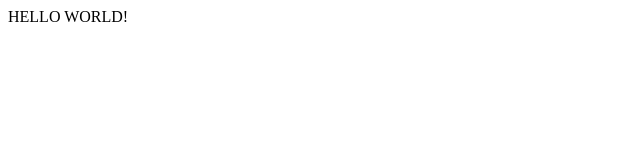
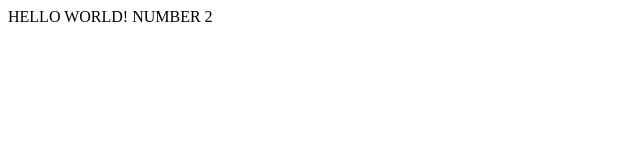
Before and after one commit to Hectorg659/BootcampOne, a plain HTML site: page index.html in a window 1280 px wide. Shown: the whole page, without its empty margins (0-640 px from the left). Drawn offline with Linux system fonts and the light colour scheme.

Commit message:
changes 2

```diff
--- a/index.html
+++ b/index.html
@@ -7,6 +7,6 @@
     <title>TESTING THIS</title>
 </head>
 <body>
-    HELLO WORLD!
+    HELLO WORLD! NUMBER 2
 </body>
 </html>
```
